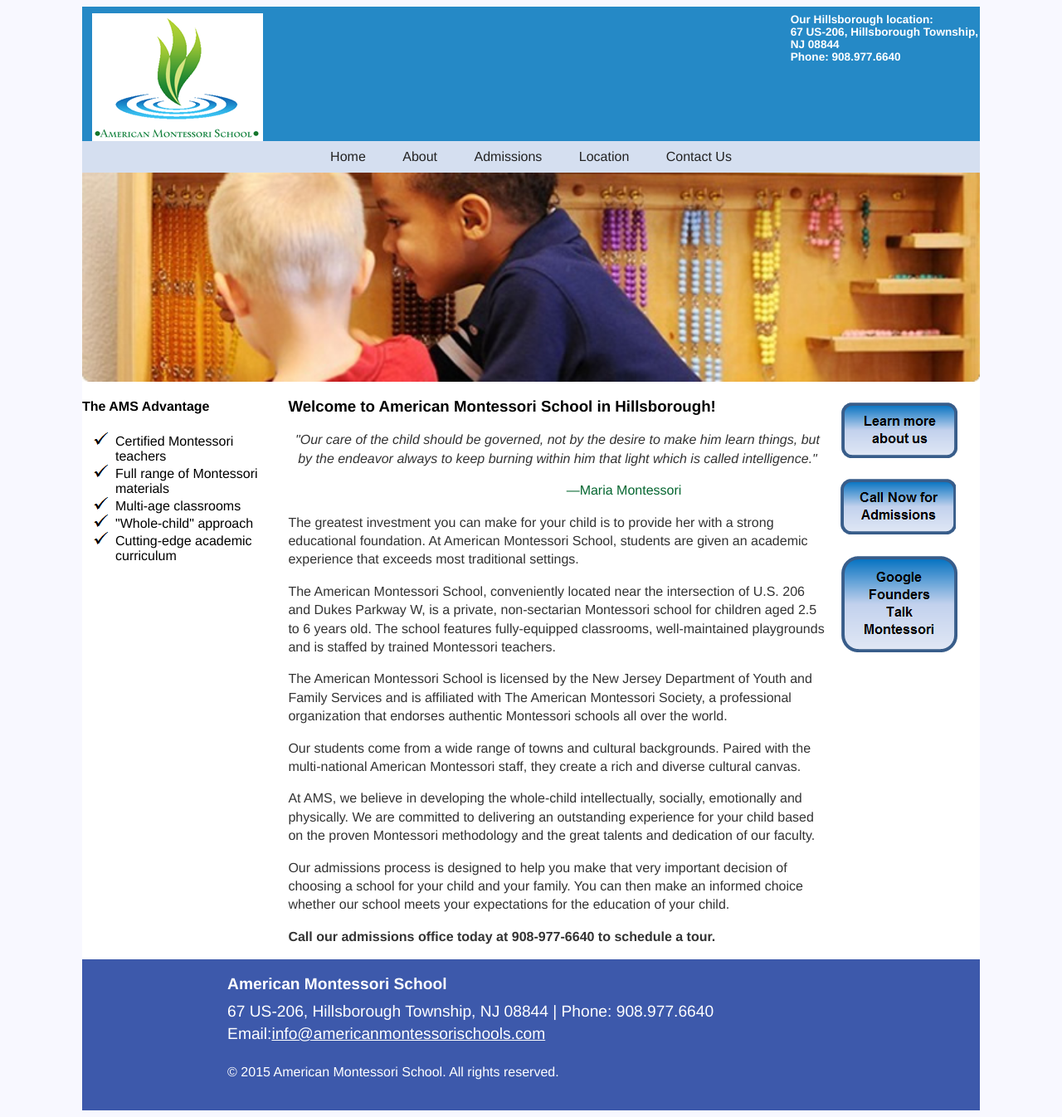
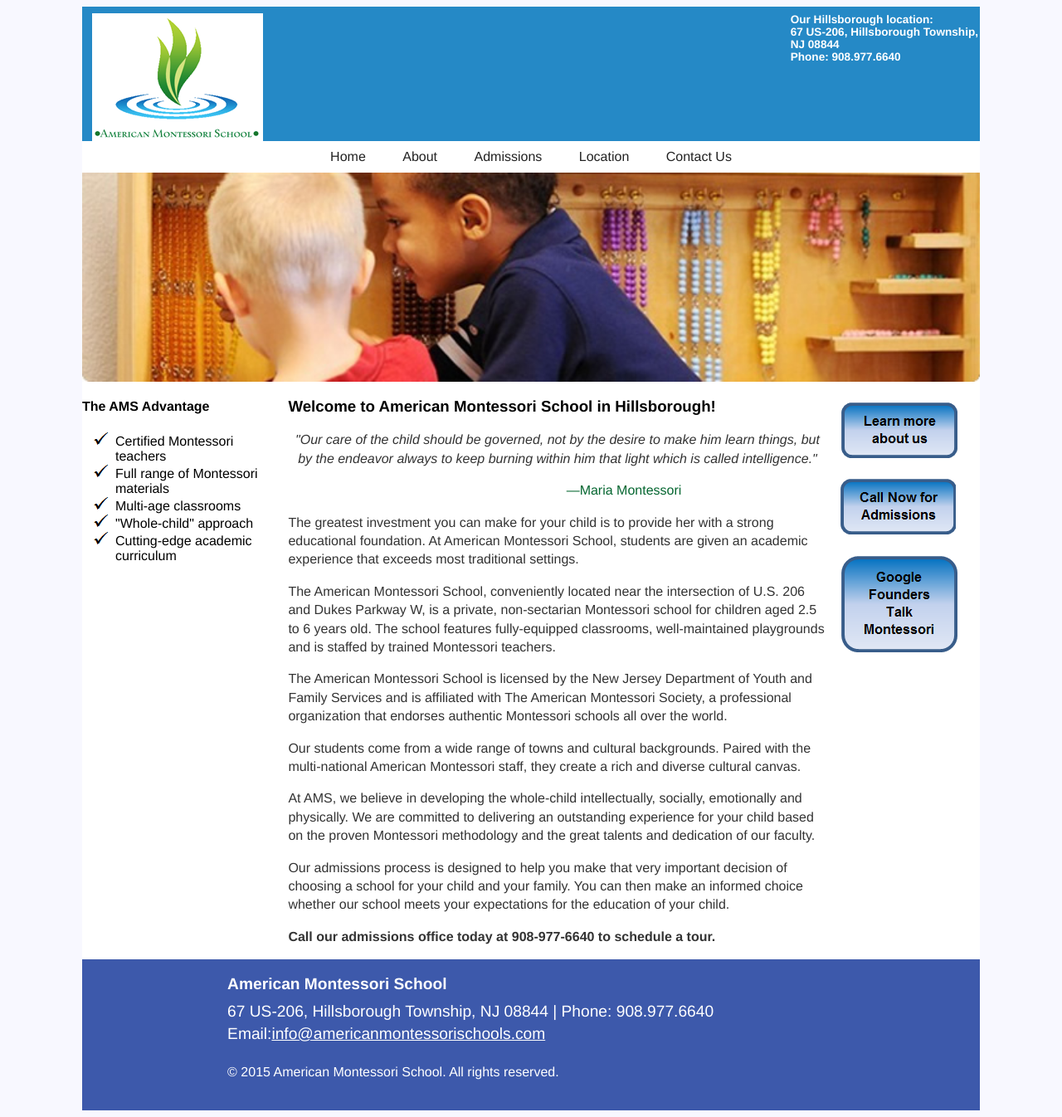
Before and after one commit to americanmontessorischools/americanmontessorischools.github.io, a Jekyll site: the page built from index.html, in a window 1280 px wide. Shown: the whole page at 83% size. Built offline with Jekyll 4.4.1, drawn with Linux system fonts in a browser that asks for light colours.

Commit message:
Update main.css

```diff
--- a/css/main.css
+++ b/css/main.css
@@ -27,7 +27,7 @@
 }
 
 #top_nav {
-	background-color: #D5DFF0;
+	/*background-color: #D5DFF0;*/
 	margin: 0 auto;
 	text-align: center;
 	}
@@ -49,7 +49,7 @@
 
 #top_nav a:link {
 	text-decoration:none;
-	background-color:#D5DFF0;
+	/*background-color:#D5DFF0;*/
 	color: #222222;
 	padding: 10px 20px;
 	display: inline-block;
@@ -58,17 +58,19 @@
 #top_nav a:visited {
 	text-decoration:none;
 	color: #222222;
-	background-color:#D5DFF0;
+	/*background-color:#D5DFF0;*/
 	padding: 10px 20px;
 	display: inline-block;
 	}
 
 #top_nav a:active {
 	background-color: #D5DFF0;
+	border-bottom:0.5em solid #FF0000;
 	}
 
 #top_nav a:hover {
 	background-color:#FF0000;
+	border-bottom:0.5em solid #FF0000;
 	}
 
 h1 {
```
